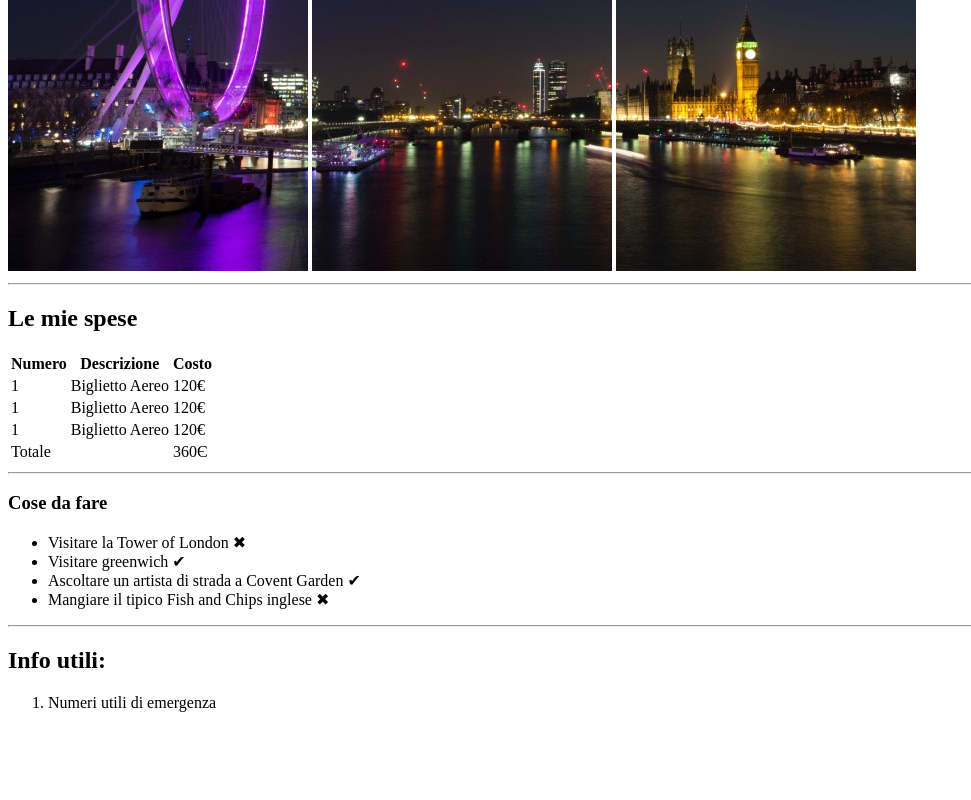
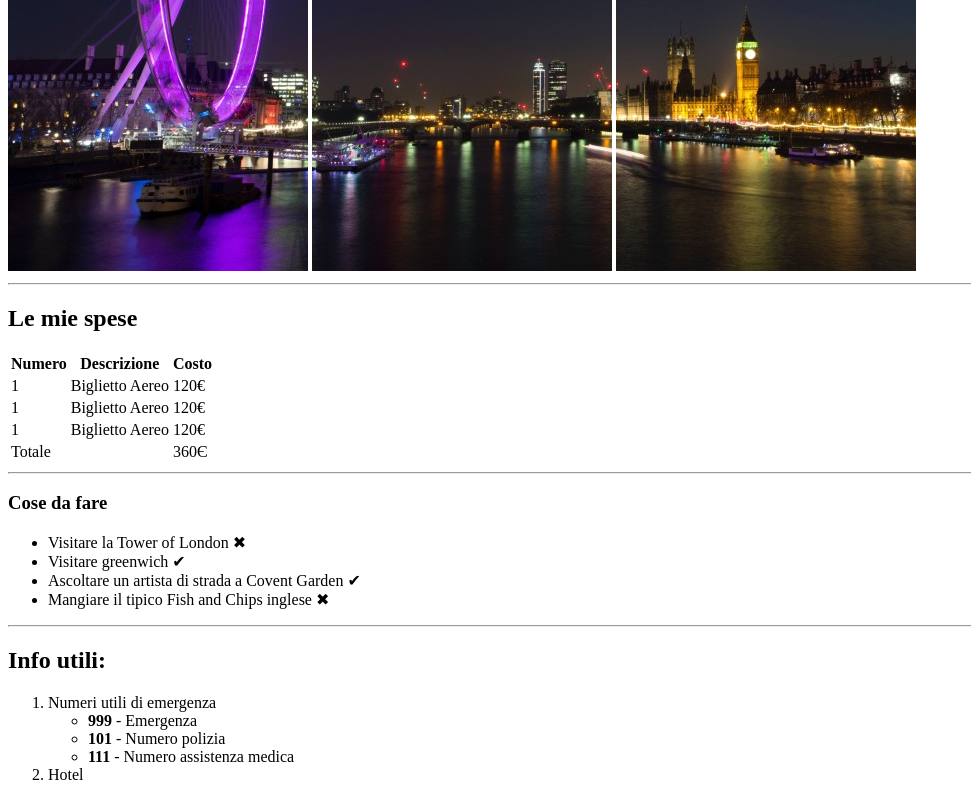
Before and after one commit to AngelicoDaniel/html-london-trip, a plain HTML site: page index.html in a window 1280 px wide. Shown: the part 409-1209 px from the top of the page, without its empty margins (0-971 px from the left). Before the commit the page ends 1137 px from the top, so only its background shows below. Drawn offline with Linux system fonts and the light colour scheme.

Commit message:
lista annidata numeri

```diff
--- a/index.html
+++ b/index.html
@@ -60,6 +60,12 @@
     <h2>Info utili:</h2>
     <ol>
         <li>Numeri utili di emergenza</li>
+        <ul>
+            <li><strong>999</strong> - Emergenza</li>
+            <li><strong>101</strong> - Numero polizia</li>
+            <li><strong>111</strong> - Numero assistenza medica</li>
+        </ul>
+        <li>Hotel</li>
     </ol>
     </main>
     <footer>
```
